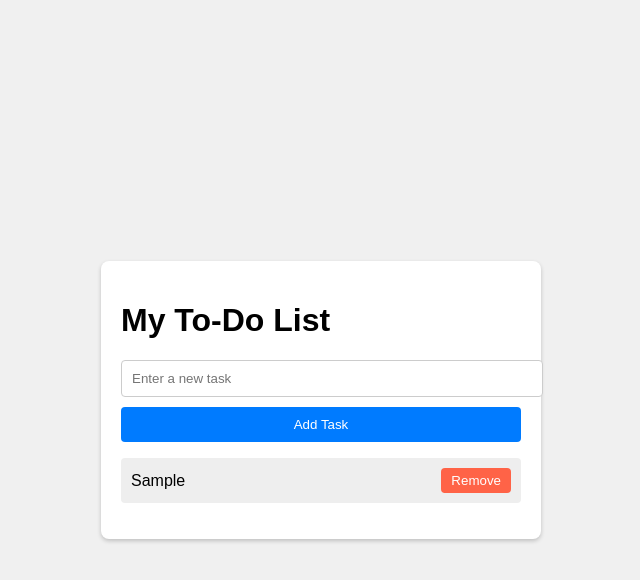
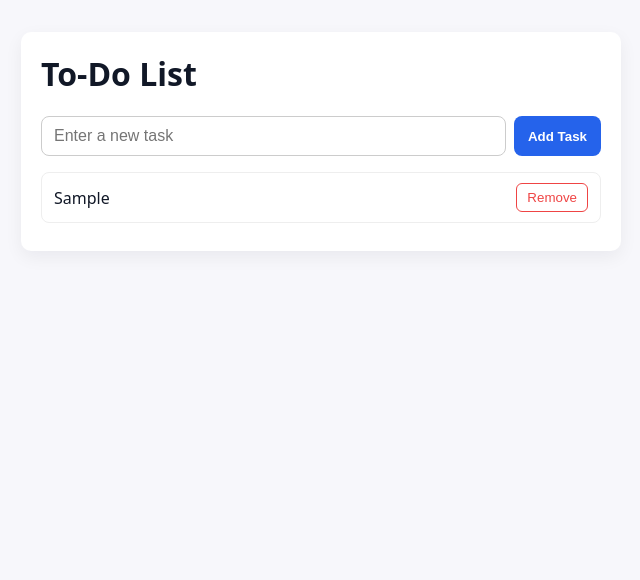
Before and after one commit to Vicky-hu-coder/dynamic-to-do-list-js, a plain HTML site: page index.html in a window 1280 px wide. Both pictures are taken after typing "Sample" into the empty fields and a click on the button "Add Task". Shown: the whole page, without its empty margins (319-959 px from the left). Drawn offline with Linux system fonts and the light colour scheme.

Commit message:
Implement Local Storage for To-Do List

```diff
--- a/index.html
+++ b/index.html
@@ -1,19 +1,23 @@
-<!DOCTYPE html>
+<!doctype html>
 <html lang="en">
 <head>
-    <meta charset="UTF-8">
-    <title>To-Do List Application</title>
-    <link rel="stylesheet" href="styles.css">
+  <meta charset="utf-8" />
+  <meta name="viewport" content="width=device-width, initial-scale=1" />
+  <title>Dynamic To-Do List</title>
+  <link rel="stylesheet" href="styles.css" />
 </head>
 <body>
-    <div id="todo-app">
-        <h1>My To-Do List</h1>
-        <input type="text" id="task-input" placeholder="Enter a new task">
-        <button id="add-task-btn">Add Task</button>
-        <ul id="task-list">
-            <!-- Tasks will appear here -->
-        </ul>
-    </div>
-    <script src="script.js"></script>
+  <main class="app">
+    <h1>To-Do List</h1>
+
+    <form id="task-form">
+      <input id="task-input" type="text" placeholder="Enter a new task" required />
+      <button id="add-task-btn" type="submit">Add Task</button>
+    </form>
+
+    <ul id="task-list"></ul>
+  </main>
+
+  <script src="script.js"></script>
 </body>
 </html>
--- a/script.js
+++ b/script.js
@@ -1,48 +1,65 @@
-// Ensure code runs after the HTML document is fully loaded
-document.addEventListener('DOMContentLoaded', function () {
-    // Select DOM elements
-    const addButton = document.getElementById('add-task-btn');
+document.addEventListener('DOMContentLoaded', () => {
+  const taskForm = document.getElementById('task-form');
   const taskInput = document.getElementById('task-input');
   const taskList = document.getElementById('task-list');
+  let tasks = [];
 
-    // Function to add a new task
-    function addTask() {
-        const taskText = taskInput.value.trim(); // Retrieve and trim input
-
-        if (taskText === "") {
-            alert("Please enter a task!");
-            return;
+  function saveTasksToLocalStorage() {
+    localStorage.setItem('tasks', JSON.stringify(tasks));
   }
 
-        // Create new list item
+  function createTaskElement(task) {
     const li = document.createElement('li');
-        li.textContent = taskText;
+    li.className = 'task-item';
+    li.dataset.id = task.id;
 
-        // Create remove button
+    const span = document.createElement('span');
+    span.textContent = task.text;
+
     const removeBtn = document.createElement('button');
-        removeBtn.textContent = "Remove";
     removeBtn.className = 'remove-btn';
+    removeBtn.textContent = 'Remove';
+    removeBtn.addEventListener('click', () => removeTask(task.id));
 
-        // Remove the task when button is clicked
-        removeBtn.onclick = function () {
-            taskList.removeChild(li);
-        };
+    li.appendChild(span);
+    li.appendChild(removeBtn);
+    return li;
+  }
 
-        // Append remove button to li, then append li to task list
-        li.appendChild(removeBtn);
+  function addTask(taskOrText, save = true) {
+    let task;
+    if (typeof taskOrText === 'object') {
+      task = taskOrText;
+    } else {
+      const text = taskOrText.trim();
+      if (!text) return;
+      task = { id: Date.now().toString(), text };
+      tasks.push(task);
+    }
+
+    const li = createTaskElement(task);
     taskList.appendChild(li);
 
-        // Clear the input field
-        taskInput.value = "";
+    if (save) saveTasksToLocalStorage();
   }
 
-    // Event listener for Add Task button
-    addButton.addEventListener('click', addTask);
+  function removeTask(id) {
+    tasks = tasks.filter(t => t.id !== id);
+    document.querySelector(`[data-id=\"${id}\"]`).remove();
+    saveTasksToLocalStorage();
+  }
 
-    // Event listener to add task when Enter key is pressed
-    taskInput.addEventListener('keypress', function (event) {
-        if (event.key === 'Enter') {
-            addTask();
+  function loadTasks() {
+    const stored = JSON.parse(localStorage.getItem('tasks') || '[]');
+    tasks = stored;
+    tasks.forEach(task => addTask(task, false));
   }
+
+  loadTasks();
+
+  taskForm.addEventListener('submit', e => {
+    e.preventDefault();
+    addTask(taskInput.value, true);
+    taskInput.value = '';
   });
 });
--- a/styles.css
+++ b/styles.css
@@ -1,68 +1,56 @@
+* { box-sizing: border-box; }
 body {
-    font-family: Arial, sans-serif;
-    background-color: #f0f0f0;
-    display: flex;
-    justify-content: center;
-    align-items: center;
-    height: 100vh;
+  font-family: system-ui, sans-serif;
+  background: #f7f7fb;
+  color: #111827;
   margin: 0;
+  padding: 32px;
 }
-
-#todo-app {
-    width: 100%;
-    max-width: 400px;
+.app {
+  max-width: 600px;
+  margin: 0 auto;
   background: #fff;
   padding: 20px;
+  border-radius: 10px;
+  box-shadow: 0 6px 18px rgba(16,24,40,0.06);
+}
+h1 { margin-top: 0; }
+#task-form {
+  display: flex;
+  gap: 8px;
+  margin-bottom: 16px;
+}
+#task-input {
+  flex: 1;
+  padding: 10px 12px;
+  border: 1px solid #ccc;
   border-radius: 8px;
-    box-shadow: 0 2px 4px rgba(0,0,0,0.2);
+  font-size: 16px;
 }
-
-#task-input {
-    width: 100%;
-    padding: 10px;
-    margin-bottom: 10px;
-    border: 1px solid #ccc;
-    border-radius: 4px;
-}
-
 #add-task-btn {
-    width: 100%;
-    padding: 10px;
-    background-color: #007bff;
+  padding: 10px 14px;
+  border: none;
+  border-radius: 8px;
+  background: #2563eb;
   color: white;
-    border: none;
-    border-radius: 4px;
+  font-weight: 600;
   cursor: pointer;
 }
-
-#add-task-btn:hover {
-    background-color: #0056b3;
-}
-
-ul {
-    list-style-type: none;
-    padding: 0;
-}
-
-li {
-    background-color: #eeeeee;
-    margin-top: 8px;
-    padding: 10px;
-    border-radius: 4px;
+#task-list { list-style: none; padding: 0; margin: 0; }
+.task-item {
   display: flex;
   justify-content: space-between;
   align-items: center;
+  padding: 10px 12px;
+  border: 1px solid #eee;
+  border-radius: 8px;
+  margin-bottom: 8px;
 }
-
 .remove-btn {
+  background: transparent;
+  border: 1px solid #ef4444;
+  color: #ef4444;
+  padding: 6px 10px;
+  border-radius: 6px;
   cursor: pointer;
-    background-color: #ff6347;
-    color: white;
-    border: none;
-    border-radius: 4px;
-    padding: 5px 10px;
 }
-
-.remove-btn:hover {
-    background-color: #d9534f;
-}
```
Lines whose indentation alone changed are shown as unchanged.
